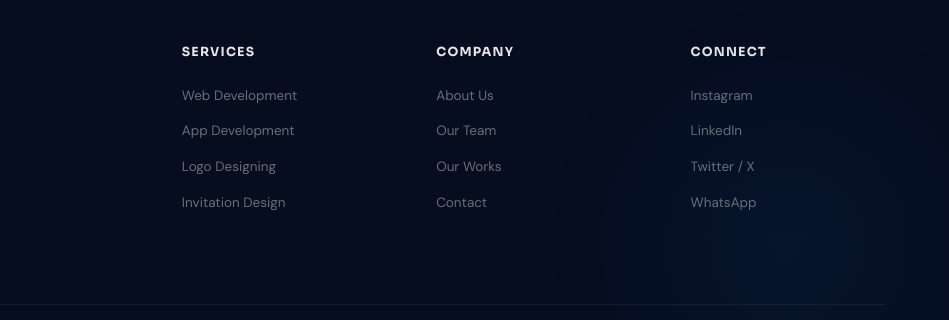
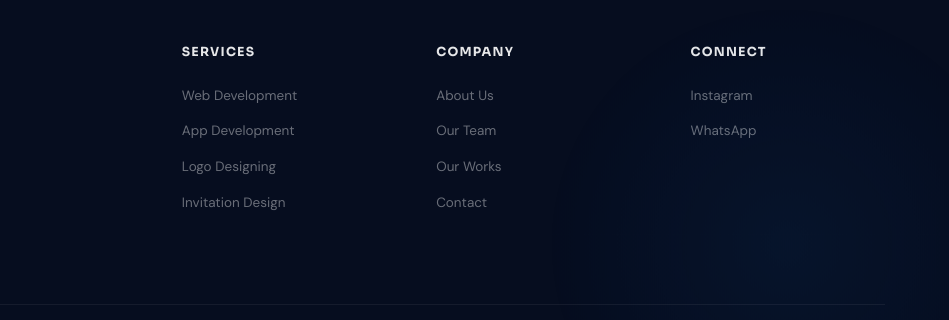
Before and after one commit to Porselvi-R/speedifytechx, a plain HTML site: page index.html in a window 1280 px wide. Shown: the part 8600-8920 px from the top of the page, 331-1280 px from the left. Drawn offline with Linux system fonts and the light colour scheme.

Commit message:
Remove social media links from footer
Removed LinkedIn and Twitter links from footer.

```diff
--- a/index.html
+++ b/index.html
@@ -1705,8 +1705,6 @@
         <div class="footer-col-title">Connect</div>
         <ul class="footer-links">
           <li><a href="#">Instagram</a></li>
-          <li><a href="#">LinkedIn</a></li>
-          <li><a href="#">Twitter / X</a></li>
           <li><a href="#">WhatsApp</a></li>
         </ul>
       </div>
```
